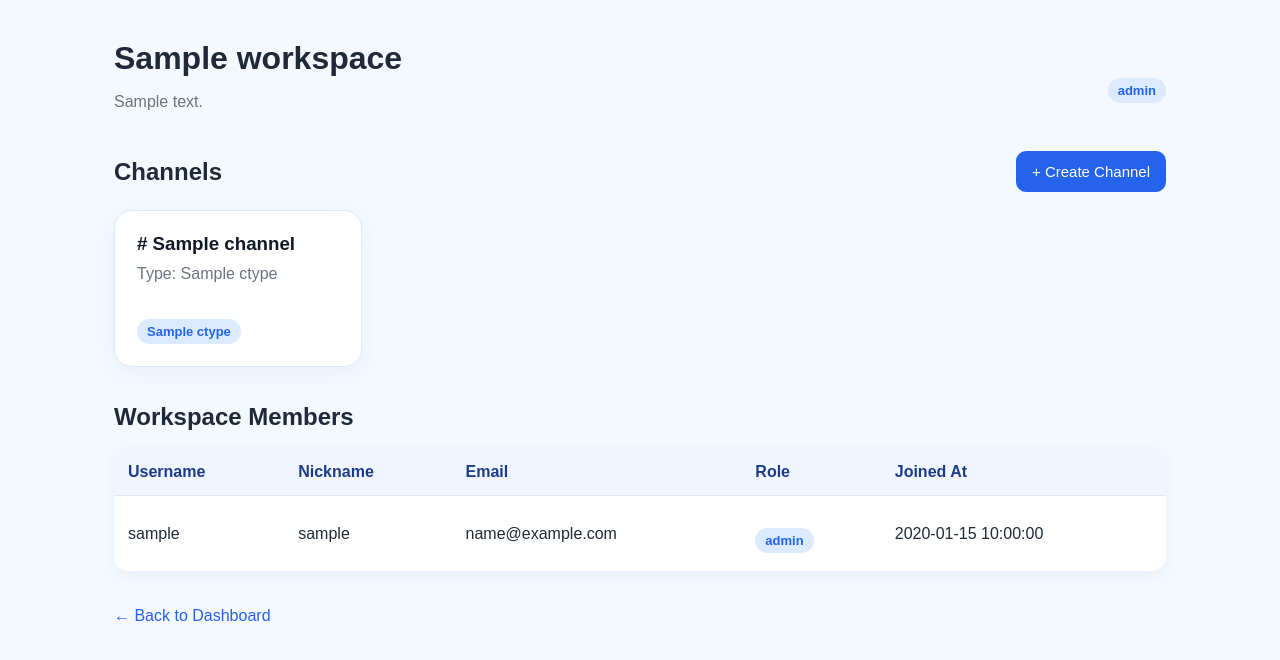
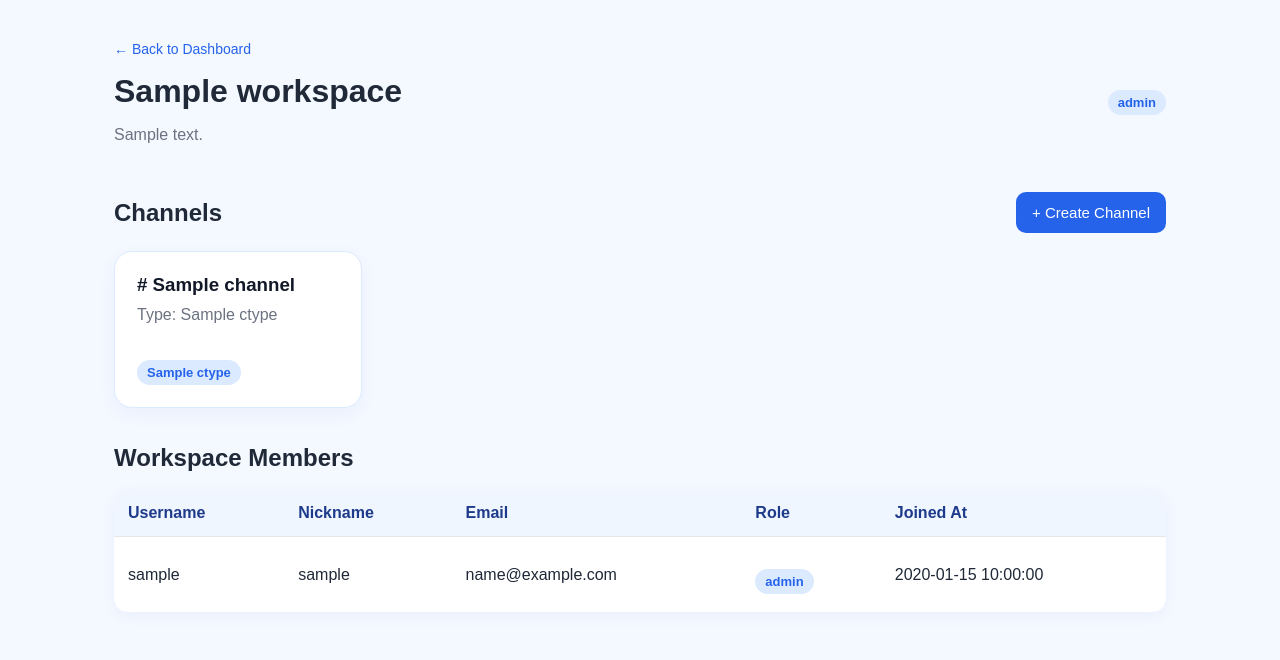
Before and after one commit to lin1318/snicker, a Flask app: page /workspaces/1 in a window 1280 px wide. Shown: the part 64-724 px from the top of the page. Run offline with Flask 3, Linux system fonts and the light colour scheme; the visitor is signed in with stand-in values (Sample User, id 1); a database or web service that is not in the repository returns one stand-in record (values such as "Sample title"); some libraries are stand-ins or nearby versions.

Commit message:
feat: move back button to the top

```diff
--- a/routes/workspace.py
+++ b/routes/workspace.py
@@ -385,7 +385,7 @@ def respond_invitation(invite_id):
 
 
 @workspace_bp.route("/<int:wid>/invitations/sent")
-def sent_invitations(wid):
+def sent_workspace_invitations(wid):
     if "user_id" not in session:
         return redirect(url_for("auth.login"))
 
@@ -434,4 +434,4 @@ def sent_invitations(wid):
     cur.close()
     conn.close()
 
-    return render_template("sent_invitations.html", wid=wid, invitations=invitations)
+    return render_template("sent_workspace_invitations.html", wid=wid, invitations=invitations)
--- a/static/style.css
+++ b/static/style.css
@@ -477,3 +477,69 @@ td.status-cell {
   opacity: 0.7;
   transform: none;
 }
+
+.workspace-header {
+  display: flex;
+  justify-content: space-between;
+  align-items: flex-start;
+
+  gap: 24px;
+  margin-bottom: 32px;
+}
+
+.workspace-header-left h1 {
+  margin-top: 8px;
+  margin-bottom: 8px;
+}
+
+.workspace-header-right {
+  display: flex;
+  align-items: center;
+  gap: 12px;
+
+  padding-top: 36px;
+}
+
+.back-link {
+  display: inline-block;
+
+  margin-bottom: 8px;
+
+  color: #2563eb;
+  text-decoration: none;
+  font-size: 14px;
+  font-weight: 500;
+}
+
+.back-link:hover {
+  text-decoration: underline;
+}
+
+.channel-header {
+  display: flex;
+  justify-content: space-between;
+  align-items: flex-start;
+
+  gap: 24px;
+  margin-bottom: 32px;
+}
+
+.channel-header-left h1 {
+  margin-top: 8px;
+  margin-bottom: 8px;
+}
+
+.back-link {
+  display: inline-block;
+
+  margin-bottom: 8px;
+
+  color: #2563eb;
+  text-decoration: none;
+  font-size: 14px;
+  font-weight: 500;
+}
+
+.back-link:hover {
+  text-decoration: underline;
+}
--- a/templates/workspace.html
+++ b/templates/workspace.html
@@ -2,13 +2,24 @@
 
 {% block content %}
 
-<div class="page-header">
-  <div>
+<div class="workspace-header">
+  <div class="workspace-header-left">
+    <a class="back-link" href="{{ url_for('workspace.dashboard') }}">
+      ← Back to Dashboard
+    </a>
+
     <h1>{{ workspace[1] }}</h1>
-    <p class="muted">{{ workspace[2] or "No description" }}</p>
+
+    <p class="muted">
+      {{ workspace[2] or "No description" }}
+    </p>
   </div>
 
-  <span class="badge">{{ role }}</span>
+  <div class="workspace-header-right">
+    <span class="badge">
+      {{ role }}
+    </span>
+  </div>
 </div>
 
 <section class="section-card">
@@ -25,9 +36,16 @@
       {% for c in channels %}
         <a class="workspace-card"
            href="{{ url_for('channel.channel_detail', cid=c[0]) }}">
+
           <h3># {{ c[1] }}</h3>
-          <p>Type: {{ c[2] }}</p>
-          <span class="badge">{{ c[2] }}</span>
+
+          <p>
+            Type: {{ c[2] }}
+          </p>
+
+          <span class="badge">
+            {{ c[2] }}
+          </span>
         </a>
       {% endfor %}
     </div>
@@ -45,14 +63,16 @@
 
     {% if role == "admin" %}
       <div class="header-actions">
+
         <button onclick="openModal('inviteUserModal')">
           Invite User
         </button>
 
         <a class="button secondary"
-           href="{{ url_for('workspace.sent_invitations', wid=workspace[0]) }}">
+           href="{{ url_for('workspace.sent_workspace_invitations', wid=workspace[0]) }}">
           Invitation History
         </a>
+
       </div>
     {% endif %}
   </div>
@@ -70,31 +90,52 @@
       {% for m in members %}
         <tr>
           <td>{{ m[1] }}</td>
-          <td>{{ m[2] }}</td>
+
+          <td>
+            {{ m[2] or "-" }}
+          </td>
+
           <td>{{ m[3] }}</td>
-          <td><span class="badge">{{ m[4] }}</span></td>
-          <td>{{ m[5] }}</td>
+
+          <td>
+            <span class="badge">
+              {{ m[4] }}
+            </span>
+          </td>
+
+          <td>
+            {{ m[5].strftime('%Y-%m-%d %H:%M:%S') }}
+          </td>
         </tr>
       {% endfor %}
     </table>
+  {% else %}
+    <div class="empty-state">
+      <h3>No members</h3>
+      <p>This workspace has no members yet.</p>
+    </div>
   {% endif %}
 </section>
 
-<a href="{{ url_for('workspace.dashboard') }}">
-  ← Back to Dashboard
-</a>
-
 <div id="createChannelModal" class="modal hidden">
   <div class="modal-card">
+
     <div class="modal-header">
       <h2>Create Channel</h2>
-      <button class="icon-button" onclick="closeModal('createChannelModal')">×</button>
+
+      <button class="icon-button"
+              onclick="closeModal('createChannelModal')">
+        ×
+      </button>
     </div>
 
     <form class="form"
           method="post"
           action="{{ url_for('channel.create_channel', wid=workspace[0]) }}">
-      <input name="cname" placeholder="Channel name" required>
+
+      <input name="cname"
+             placeholder="Channel name"
+             required>
 
       <select name="ctype">
         <option value="public">Public</option>
@@ -102,23 +143,36 @@
         <option value="direct">Direct</option>
       </select>
 
-      <button type="submit">Create</button>
+      <button type="submit">
+        Create
+      </button>
     </form>
   </div>
 </div>
 
 <div id="inviteUserModal" class="modal hidden">
   <div class="modal-card">
+
     <div class="modal-header">
       <h2>Invite User</h2>
-      <button class="icon-button" onclick="closeModal('inviteUserModal')">×</button>
+
+      <button class="icon-button"
+              onclick="closeModal('inviteUserModal')">
+        ×
+      </button>
     </div>
 
     <form class="form"
           method="post"
           action="{{ url_for('workspace.invite_user', wid=workspace[0]) }}">
-      <input name="email" placeholder="User email" required>
-      <button type="submit">Send Invitation</button>
+
+      <input name="email"
+             placeholder="User email"
+             required>
+
+      <button type="submit">
+        Send Invitation
+      </button>
     </form>
   </div>
 </div>
```
Also changed, not shown: templates/channel_detail.html (+59 -10 lines), templates/channel_invitations.html (+15 -14 lines), templates/workspace_invitations.html (+37 -9 lines), templates/sent_workspace_invitations.html (renamed from templates/sent_invitations.html).
